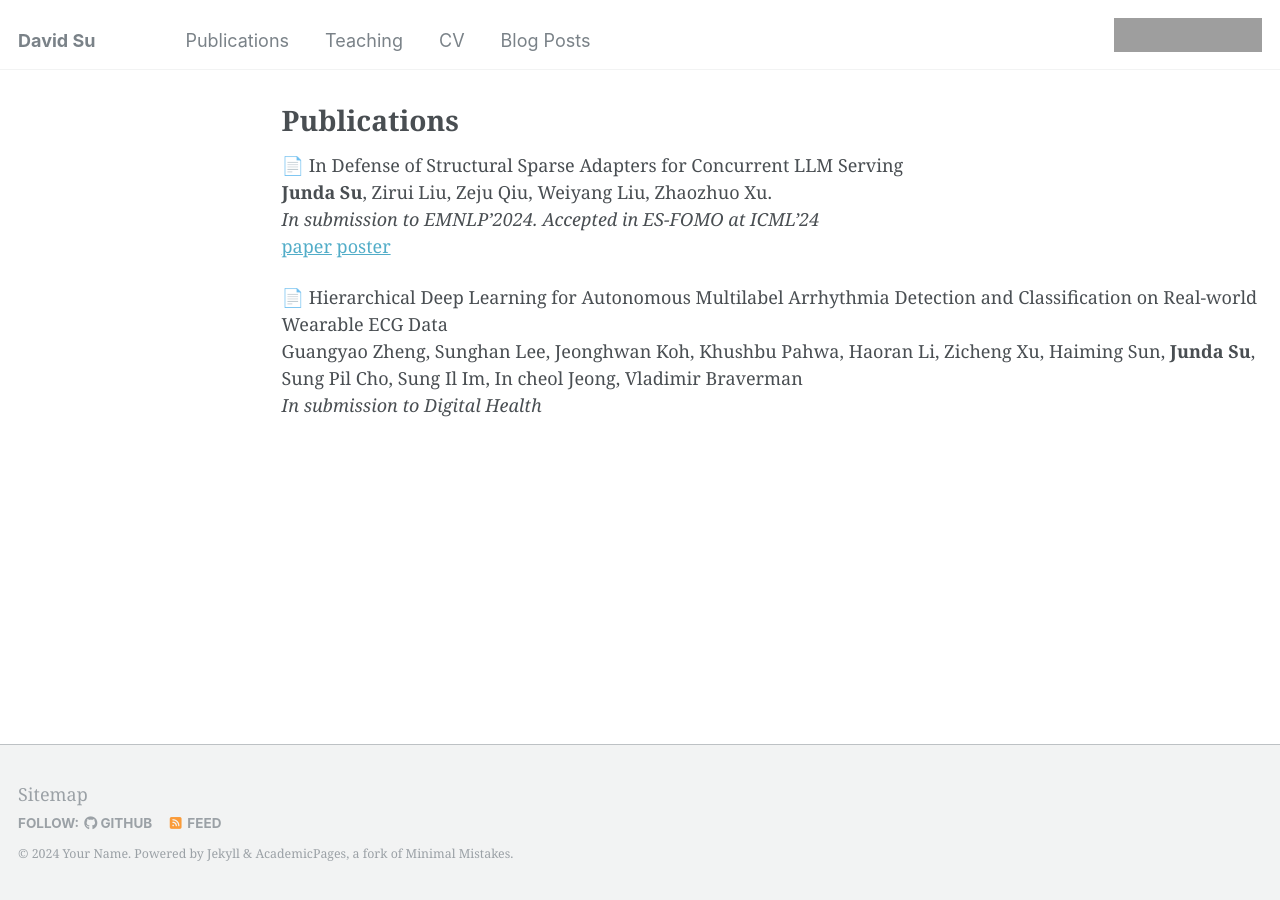
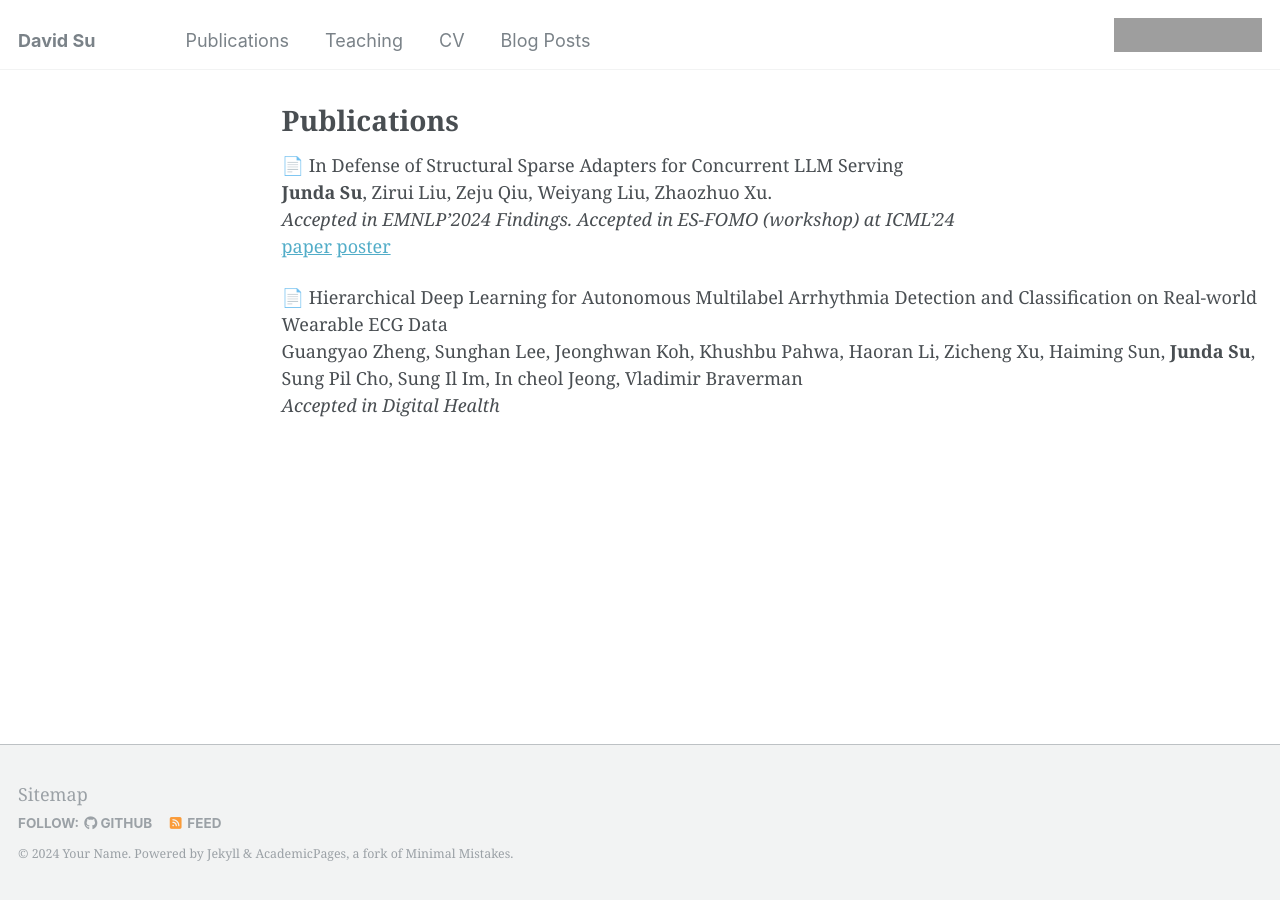
Before and after one commit to Davids048/Davids048.github.io, a Jekyll site: the page built from _pages/publications.md, in a window 1280 px wide. Built offline with Jekyll 4.4.1, drawn with Linux system fonts in a browser that asks for light colours; grey boxes are pictures that could not be loaded.

Commit message:
Update publications

```diff
--- a/_pages/publications.md
+++ b/_pages/publications.md
@@ -17,9 +17,9 @@ author_profile: false
 
 📄 In Defense of Structural Sparse Adapters for Concurrent LLM Serving \
 **Junda Su**, Zirui Liu, Zeju Qiu, Weiyang Liu, Zhaozhuo Xu. \
-*In submission to EMNLP’2024. Accepted in ES-FOMO at ICML’24*  \
+*Accepted in EMNLP’2024 Findings. Accepted in ES-FOMO (workshop) at ICML’24*  \
 [paper](https://openreview.net/forum?id=XmkNjekAOm&noteId=XmkNjekAOm) [poster](https://docs.google.com/presentation/d/1lCfdgmzniGZnQUqzfxjlnWs5GLfbjAf0x6J-sbWrs-I/edit)
 
 📄 Hierarchical Deep Learning for Autonomous Multilabel Arrhythmia Detection and Classiﬁcation on Real-world Wearable ECG Data \
 Guangyao Zheng, Sunghan Lee, Jeonghwan Koh, Khushbu Pahwa, Haoran Li, Zicheng Xu, Haiming Sun, **Junda Su**, Sung Pil Cho, Sung Il Im, In cheol Jeong, Vladimir Braverman \
-*In submission to Digital Health*
+*Accepted in Digital Health*
```
